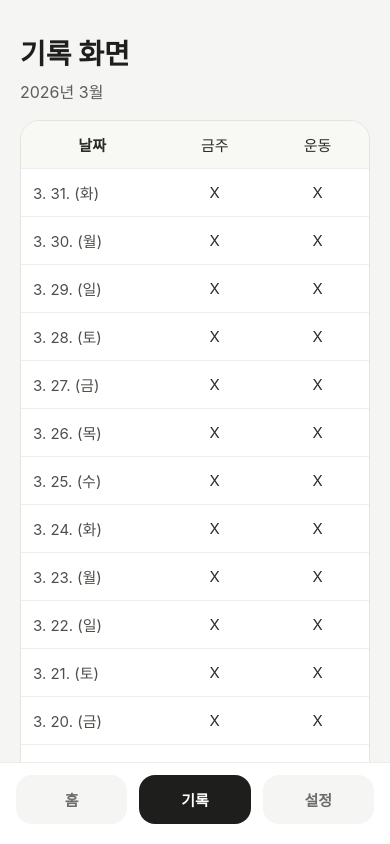
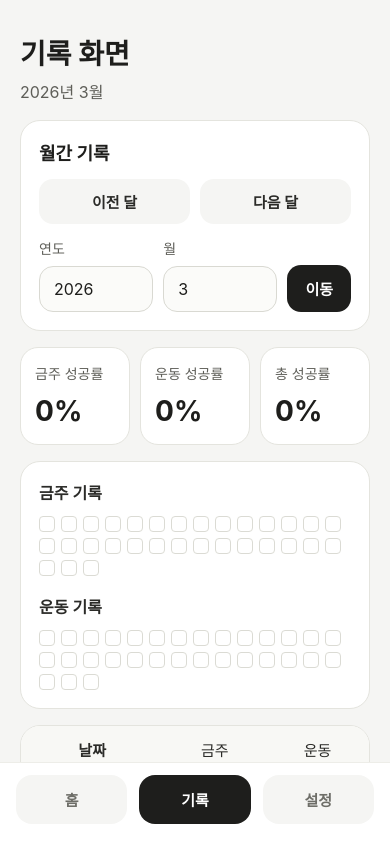
Before and after one commit to bldongdong/habit, a React Native app: screen / in a window 390 px wide. Both pictures are taken after a click on the button "기록". Built offline with nearby package versions, Linux system fonts and the light colour scheme.

Commit message:
feat: add monthly success dashboard

```diff
--- a/src/screens/HistoryScreen.tsx
+++ b/src/screens/HistoryScreen.tsx
@@ -1,11 +1,13 @@
-import { StyleSheet, Text, View } from 'react-native';
+import { useState } from 'react';
+import { Pressable, StyleSheet, Text, TextInput, View } from 'react-native';
 
 import { ScreenContainer } from '../components/ScreenContainer';
 import type { HabitNames, RecordsByDate } from '../types/habit';
 import {
-  formatCurrentMonthLabel,
   formatMonthDayLabel,
-  getCurrentMonthDateKeysDescending,
+  formatYearMonthLabel,
+  getCurrentYearMonth,
+  getDateKeysDescendingForMonth,
 } from '../utils/date';
 
 type HistoryScreenProps = {
@@ -14,13 +16,178 @@ type HistoryScreenProps = {
 };
 
 export function HistoryScreen({ habitNames, records }: HistoryScreenProps) {
-  const currentMonthDateKeys = getCurrentMonthDateKeysDescending();
+  const currentYearMonth = getCurrentYearMonth();
+  const [viewedYear, setViewedYear] = useState(currentYearMonth.year);
+  const [viewedMonth, setViewedMonth] = useState(currentYearMonth.month);
+  const [yearInput, setYearInput] = useState(String(currentYearMonth.year));
+  const [monthInput, setMonthInput] = useState(String(currentYearMonth.month));
+
+  const currentMonthDateKeys = getDateKeysDescendingForMonth(viewedYear, viewedMonth);
+  const daysInMonth = currentMonthDateKeys.length;
+
+  const moveToPreviousMonth = () => {
+    if (viewedMonth === 1) {
+      const nextYear = viewedYear - 1;
+      setViewedYear(nextYear);
+      setViewedMonth(12);
+      setYearInput(String(nextYear));
+      setMonthInput('12');
+      return;
+    }
+
+    const nextMonth = viewedMonth - 1;
+    setViewedMonth(nextMonth);
+    setMonthInput(String(nextMonth));
+  };
+
+  const moveToNextMonth = () => {
+    if (viewedMonth === 12) {
+      const nextYear = viewedYear + 1;
+      setViewedYear(nextYear);
+      setViewedMonth(1);
+      setYearInput(String(nextYear));
+      setMonthInput('1');
+      return;
+    }
+
+    const nextMonth = viewedMonth + 1;
+    setViewedMonth(nextMonth);
+    setMonthInput(String(nextMonth));
+  };
+
+  const applyViewedMonth = () => {
+    const nextYear = Number(yearInput);
+    const nextMonth = Number(monthInput);
+
+    if (!Number.isInteger(nextYear) || !Number.isInteger(nextMonth)) {
+      return;
+    }
+
+    if (nextMonth < 1 || nextMonth > 12) {
+      return;
+    }
+
+    setViewedYear(nextYear);
+    setViewedMonth(nextMonth);
+    setYearInput(String(nextYear));
+    setMonthInput(String(nextMonth));
+  };
+
+  const habit1SuccessCount = currentMonthDateKeys.filter(
+    (dateKey) => records[dateKey]?.habit1
+  ).length;
+  const habit2SuccessCount = currentMonthDateKeys.filter(
+    (dateKey) => records[dateKey]?.habit2
+  ).length;
+  const totalSuccessCount = habit1SuccessCount + habit2SuccessCount;
+
+  const calculateSuccessRate = (successCount: number, totalCount: number) => {
+    if (totalCount === 0) {
+      return 0;
+    }
+
+    return Math.round((successCount / totalCount) * 100);
+  };
+
+  const habit1SuccessRate = calculateSuccessRate(habit1SuccessCount, daysInMonth);
+  const habit2SuccessRate = calculateSuccessRate(habit2SuccessCount, daysInMonth);
+  const totalSuccessRate = calculateSuccessRate(totalSuccessCount, daysInMonth * 2);
 
   return (
     <ScreenContainer>
       <View style={styles.header}>
         <Text style={styles.title}>기록 화면</Text>
-        <Text style={styles.subtitle}>{formatCurrentMonthLabel()}</Text>
+        <Text style={styles.subtitle}>{formatYearMonthLabel(viewedYear, viewedMonth)}</Text>
+      </View>
+
+      <View style={styles.monthControlCard}>
+        <Text style={styles.sectionTitle}>월간 기록</Text>
+
+        <View style={styles.navigationRow}>
+          <Pressable onPress={moveToPreviousMonth} style={styles.monthButton}>
+            <Text style={styles.monthButtonText}>이전 달</Text>
+          </Pressable>
+          <Pressable onPress={moveToNextMonth} style={styles.monthButton}>
+            <Text style={styles.monthButtonText}>다음 달</Text>
+          </Pressable>
+        </View>
+
+        <View style={styles.pickerRow}>
+          <View style={styles.inputGroup}>
+            <Text style={styles.inputLabel}>연도</Text>
+            <TextInput
+              keyboardType="numeric"
+              value={yearInput}
+              onChangeText={setYearInput}
+              style={styles.input}
+            />
+          </View>
+          <View style={styles.inputGroup}>
+            <Text style={styles.inputLabel}>월</Text>
+            <TextInput
+              keyboardType="numeric"
+              value={monthInput}
+              onChangeText={setMonthInput}
+              style={styles.input}
+            />
+          </View>
+          <Pressable onPress={applyViewedMonth} style={styles.applyButton}>
+            <Text style={styles.applyButtonText}>이동</Text>
+          </Pressable>
+        </View>
+      </View>
+
+      <View style={styles.dashboardRow}>
+        <View style={styles.dashboardCard}>
+          <Text style={styles.dashboardLabel}>{habitNames[0]} 성공률</Text>
+          <Text style={styles.dashboardValue}>{habit1SuccessRate}%</Text>
+        </View>
+        <View style={styles.dashboardCard}>
+          <Text style={styles.dashboardLabel}>{habitNames[1]} 성공률</Text>
+          <Text style={styles.dashboardValue}>{habit2SuccessRate}%</Text>
+        </View>
+        <View style={styles.dashboardCard}>
+          <Text style={styles.dashboardLabel}>총 성공률</Text>
+          <Text style={styles.dashboardValue}>{totalSuccessRate}%</Text>
+        </View>
+      </View>
+
+      <View style={styles.visualCard}>
+        <View style={styles.visualSection}>
+          <Text style={styles.visualTitle}>{habitNames[0]} 기록</Text>
+          <View style={styles.grid}>
+            {currentMonthDateKeys
+              .slice()
+              .reverse()
+              .map((dateKey) => (
+                <View
+                  key={`habit1-${dateKey}`}
+                  style={[
+                    styles.gridCell,
+                    records[dateKey]?.habit1 && styles.gridCellFilled,
+                  ]}
+                />
+              ))}
+          </View>
+        </View>
+
+        <View style={styles.visualSection}>
+          <Text style={styles.visualTitle}>{habitNames[1]} 기록</Text>
+          <View style={styles.grid}>
+            {currentMonthDateKeys
+              .slice()
+              .reverse()
+              .map((dateKey) => (
+                <View
+                  key={`habit2-${dateKey}`}
+                  style={[
+                    styles.gridCell,
+                    records[dateKey]?.habit2 && styles.gridCellFilled,
+                  ]}
+                />
+              ))}
+          </View>
+        </View>
       </View>
 
       <View style={styles.tableCard}>
@@ -61,6 +228,126 @@ const styles = StyleSheet.create({
     lineHeight: 24,
     color: '#5e5e58',
   },
+  monthControlCard: {
+    borderRadius: 20,
+    borderWidth: 1,
+    borderColor: '#e4e4de',
+    backgroundColor: '#ffffff',
+    padding: 18,
+    gap: 14,
+  },
+  sectionTitle: {
+    fontSize: 18,
+    fontWeight: '700',
+    color: '#1e1e1c',
+  },
+  navigationRow: {
+    flexDirection: 'row',
+    gap: 10,
+  },
+  monthButton: {
+    flex: 1,
+    borderRadius: 14,
+    backgroundColor: '#f5f5f3',
+    paddingVertical: 12,
+  },
+  monthButtonText: {
+    textAlign: 'center',
+    fontSize: 15,
+    fontWeight: '600',
+    color: '#2b2b28',
+  },
+  pickerRow: {
+    flexDirection: 'row',
+    alignItems: 'flex-end',
+    gap: 10,
+  },
+  inputGroup: {
+    flex: 1,
+    gap: 8,
+  },
+  inputLabel: {
+    fontSize: 14,
+    color: '#5f5f59',
+  },
+  input: {
+    borderWidth: 1,
+    borderColor: '#d9d9d2',
+    borderRadius: 14,
+    paddingHorizontal: 14,
+    paddingVertical: 12,
+    fontSize: 16,
+    color: '#1e1e1c',
+    backgroundColor: '#fbfbf9',
+  },
+  applyButton: {
+    borderRadius: 14,
+    backgroundColor: '#1e1e1c',
+    paddingHorizontal: 18,
+    paddingVertical: 13,
+  },
+  applyButtonText: {
+    fontSize: 15,
+    fontWeight: '600',
+    color: '#ffffff',
+  },
+  dashboardRow: {
+    flexDirection: 'row',
+    gap: 10,
+  },
+  dashboardCard: {
+    flex: 1,
+    borderRadius: 18,
+    borderWidth: 1,
+    borderColor: '#e4e4de',
+    backgroundColor: '#ffffff',
+    paddingHorizontal: 14,
+    paddingVertical: 16,
+    gap: 10,
+  },
+  dashboardLabel: {
+    fontSize: 14,
+    lineHeight: 20,
+    color: '#5f5f59',
+  },
+  dashboardValue: {
+    fontSize: 28,
+    fontWeight: '700',
+    color: '#1e1e1c',
+  },
+  visualCard: {
+    borderRadius: 20,
+    borderWidth: 1,
+    borderColor: '#e4e4de',
+    backgroundColor: '#ffffff',
+    padding: 18,
+    gap: 18,
+  },
+  visualSection: {
+    gap: 12,
+  },
+  visualTitle: {
+    fontSize: 16,
+    fontWeight: '600',
+    color: '#2b2b28',
+  },
+  grid: {
+    flexDirection: 'row',
+    flexWrap: 'wrap',
+    gap: 6,
+  },
+  gridCell: {
+    width: 16,
+    height: 16,
+    borderRadius: 4,
+    borderWidth: 1,
+    borderColor: '#dbdbd4',
+    backgroundColor: '#ffffff',
+  },
+  gridCellFilled: {
+    borderColor: '#1f7a4d',
+    backgroundColor: '#1f7a4d',
+  },
   tableCard: {
     borderRadius: 20,
     borderWidth: 1,
--- a/src/utils/date.ts
+++ b/src/utils/date.ts
@@ -15,24 +15,36 @@ export function getTodayKey() {
   return `${year}-${month}-${day}`;
 }
 
-export function formatCurrentMonthLabel() {
+export function getCurrentYearMonth() {
+  const today = new Date();
+
+  return {
+    year: today.getFullYear(),
+    month: today.getMonth() + 1,
+  };
+}
+
+export function formatYearMonthLabel(year: number, month: number) {
+  const date = new Date(year, month - 1, 1);
+
   return new Intl.DateTimeFormat('ko-KR', {
     year: 'numeric',
     month: 'long',
-  }).format(new Date());
+  }).format(date);
 }
 
-export function getCurrentMonthDateKeysDescending() {
-  const today = new Date();
-  const year = today.getFullYear();
-  const monthIndex = today.getMonth();
-  const lastDate = new Date(year, monthIndex + 1, 0).getDate();
+export function getDaysInMonth(year: number, month: number) {
+  return new Date(year, month, 0).getDate();
+}
+
+export function getDateKeysDescendingForMonth(year: number, month: number) {
+  const lastDate = getDaysInMonth(year, month);
   const dateKeys: string[] = [];
 
   for (let day = lastDate; day >= 1; day -= 1) {
-    const month = String(monthIndex + 1).padStart(2, '0');
-    const date = String(day).padStart(2, '0');
-    dateKeys.push(`${year}-${month}-${date}`);
+    const monthText = String(month).padStart(2, '0');
+    const dateText = String(day).padStart(2, '0');
+    dateKeys.push(`${year}-${monthText}-${dateText}`);
   }
 
   return dateKeys;
```
